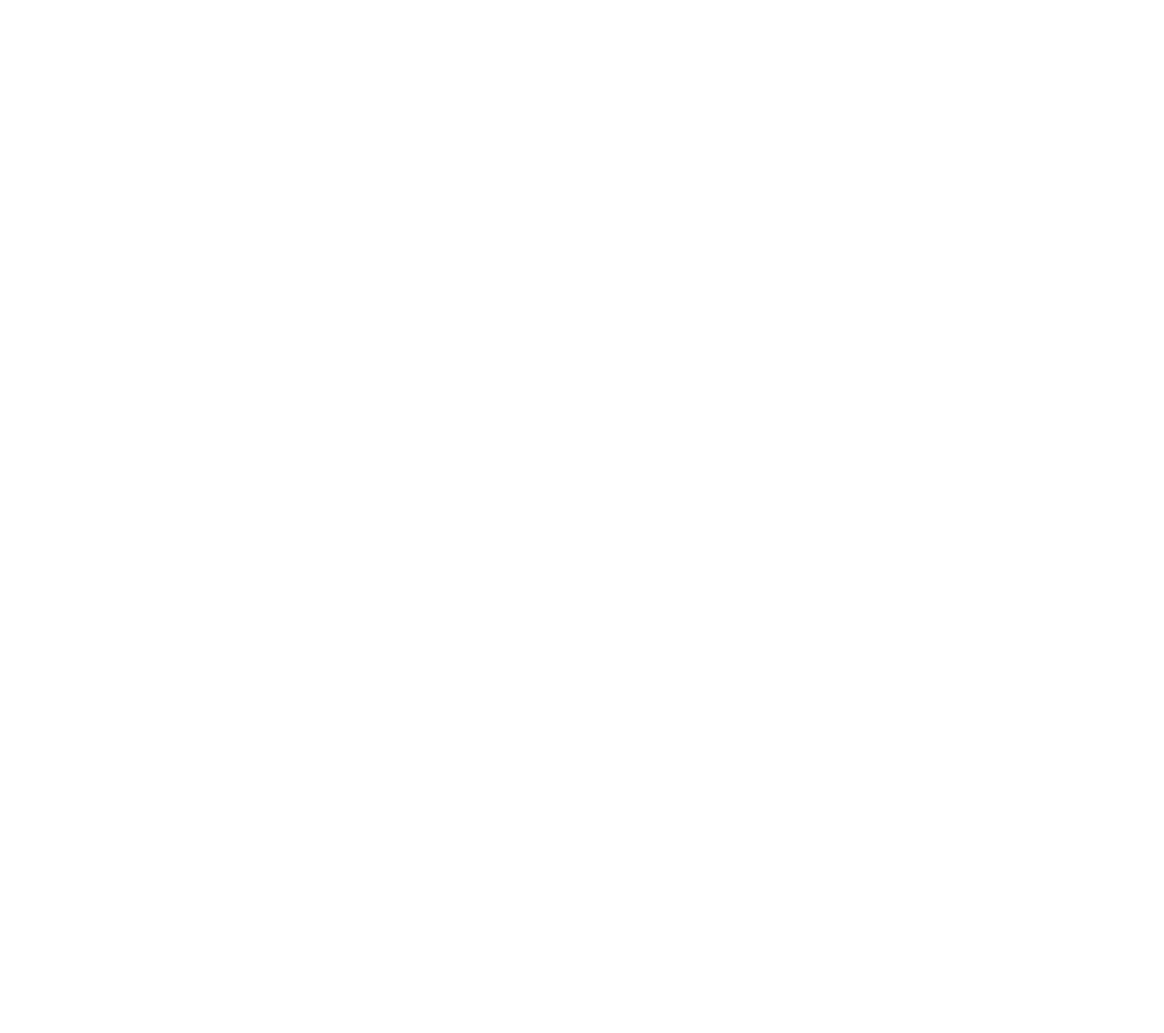
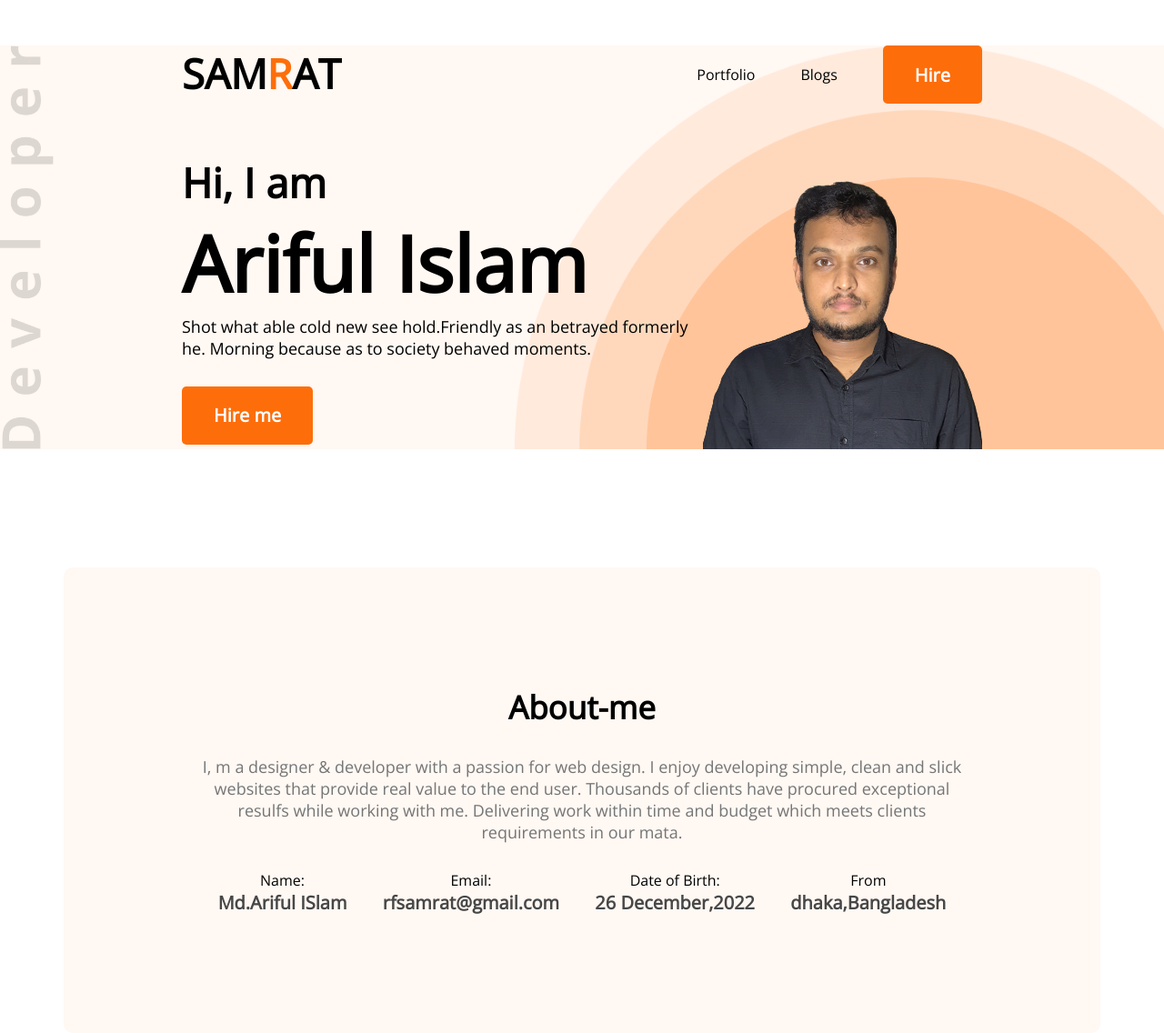
Before and after one commit to arifulislamsamrat/portfolio, a plain HTML site: page index.html in a window 1280 px wide. Shown: the whole page at 91% size. Before the commit the page ends 800 px from the top, so only its background shows below. Drawn offline with nearby package versions, Linux system fonts and the light colour scheme.

Commit message:
first two part done

```diff
--- a/index.html
+++ b/index.html
@@ -4,9 +4,62 @@
     <meta charset="UTF-8">
     <meta http-equiv="X-UA-Compatible" content="IE=edge">
     <meta name="viewport" content="width=device-width, initial-scale=1.0">
-    <title>Document</title>
+    <title>Md. Ariful Islam Samrat</title>
+    <link rel="stylesheet" href="styles.css">
+    <link rel="shortcut icon" href="/images/Md.Ariful Islam.ico" type="image/x-icon">
+    <link rel="preconnect" href="https://fonts.googleapis.com"><link rel="preconnect" href="https://fonts.gstatic.com" crossorigin><link href="https://fonts.googleapis.com/css2?family=Open+Sans&display=swap" rel="stylesheet">
 </head>
 <body>
+    <header class="header">
+        <nav>
+            <h2 class="nav-title">SAM<span class="text-primary">R</span>AT</h2>
+            <ul>
+                <li>Portfolio</li>
+                <li>Blogs</li>
+                <li><button class="btn-primary">Hire</button></li>
+            </ul>
+        </nav>
+        <!-- banner -->
+        <div class="banner">
+           <div>
+            <h3 class="banner-sub-title">Hi, I am</h3>
+            <h1 class="banner-title">Ariful Islam</h1>
+            <p class="banner-description">Shot what able cold new see hold.Friendly as an betrayed formerly he. Morning because as to society behaved moments.</p>
+            <button class="btn-primary">Hire me</button>
+           </div>
+            <img src="/images/Md.Ariful Islam.png" alt="">
+        </div>
+
+
+    </header>
+    <main>
+        <section class="about">
+            <h3 class="section-title">About-me</h3>
+            <p class="section-description">I, m a designer & developer with a passion for web design. I enjoy developing simple, clean and slick websites that provide real value to the end user. Thousands of clients have procured exceptional resulfs while working with me. Delivering work within time and budget which meets clients requirements in our mata.</p>
+            <div class="about-info-container">
+                <div class="about-info">
+                    <p class="info">Name:</p>
+                    <p class="info-description">Md.Ariful ISlam</p>
+                </div>
+                <div class="about-info">
+                    <p class="info">Email:</p>
+                    <p class="info-description">rfsamrat@gmail.com</p>
+                </div>
+                <div class="about-info">
+                    <p class="info">Date of Birth:</p>
+                    <p class="info-description">26 December,2022</p>
+                </div>
+                <div class="about-info">
+                    <p class="info">From</p>
+                    <p class="info-description">dhaka,Bangladesh</p>
+                </div>
+            </div>
+        </section>
+
+    </main>
+    <footer>
+
+    </footer>
 
 </body>
 </html>
--- /dev/null
+++ b/styles.css
@@ -0,0 +1,104 @@
+*{
+    margin: 0;
+    font-family: 'Open Sans', sans-serif;
+}
+.text-primary{
+    color: #FD6E0A;
+}
+.btn-primary{
+    color: #ffff;
+    font-weight: 700;
+    font-size: 20px;
+    height: 64px;
+    border-radius: 5px;
+    background: #FD6E0A;
+    border: 0;
+    padding: 18px 35px;
+
+}
+.header{
+    background: #fff8f3;
+    background-image: url('/images/banner.png'),url('/images/Developer.png');
+    background-repeat: no-repeat;
+    background-position: bottom right,left;
+    background-size:contain;
+}
+/* header and navigation styles */
+nav{
+    display: flex;
+    justify-content: space-between;
+    margin: 50px 200px;
+}
+nav ul{
+display: flex;
+align-items: center;
+}
+nav li{
+    list-style: none;
+    margin-left: 50px;
+}
+.nav-title{
+    font-weight: 800;
+    font-size: 45px;
+}
+/* banner */
+.banner{
+    margin: 0px 200px;
+    display: flex;
+    align-items: center;
+}
+.banner-title{
+font-size: 85px;
+font-weight: 700px;
+}
+.banner-sub-title{
+font-weight: 600;
+font-size: 45px;
+}
+.banner-description{
+
+font-size: 18px;
+font-weight: 400;
+margin-bottom: 30px;
+
+}
+/* main section */
+main{
+    max-width: 1140px;
+    margin: 0 auto;
+}
+/* about section */
+.about{
+    margin-top: 130px;
+    background-color: #fff8f3;
+    border-radius: 10px;
+    padding: 130px 150px;
+    text-align: center;
+}
+.section-title{
+
+    margin-bottom: 30px;
+    font-weight: 700;
+    font-size: 35px;
+
+}
+.section-description{
+    color: #757575;
+    font-size: 18px;
+    margin-bottom: 30px;
+
+}
+.about-info-container{
+    display: flex;
+    justify-content: space-around;
+}
+.about .info-title{
+    font-size: 20px;
+    color: #c5c1c1;
+}
+.info-description{
+    font-weight: 700;
+    font-size: 20px;
+    color: #474747;
+
+}
```
Also changed, not shown: images/Developer.png (added), images/Md.Ariful Islam.ico (added), images/Md.Ariful Islam.png (added), images/banner.png (added), images/icons/facebook.png (added), images/icons/insta.png (added), images/icons/js.png (added), images/icons/mongo.png (added), images/icons/nodejs.png (added), images/icons/react.png (added), images/icons/twitter.png (added).
